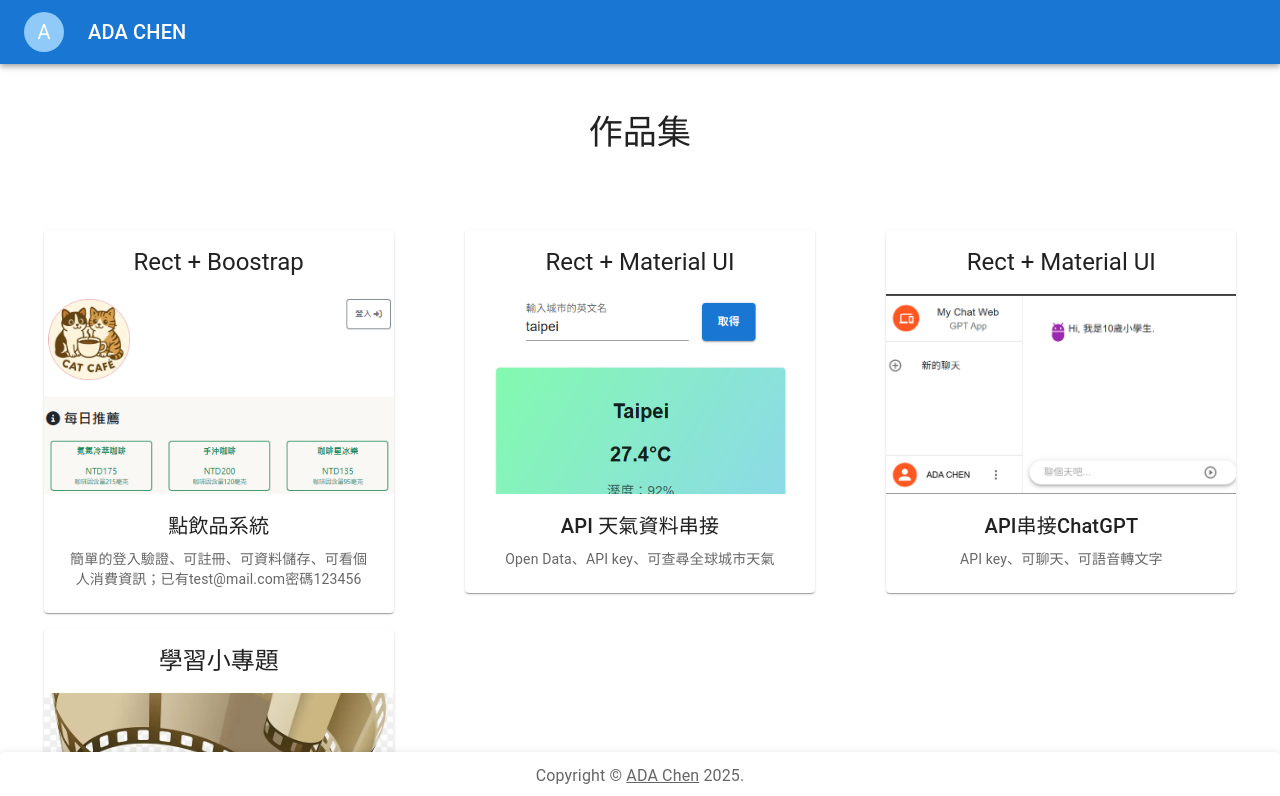
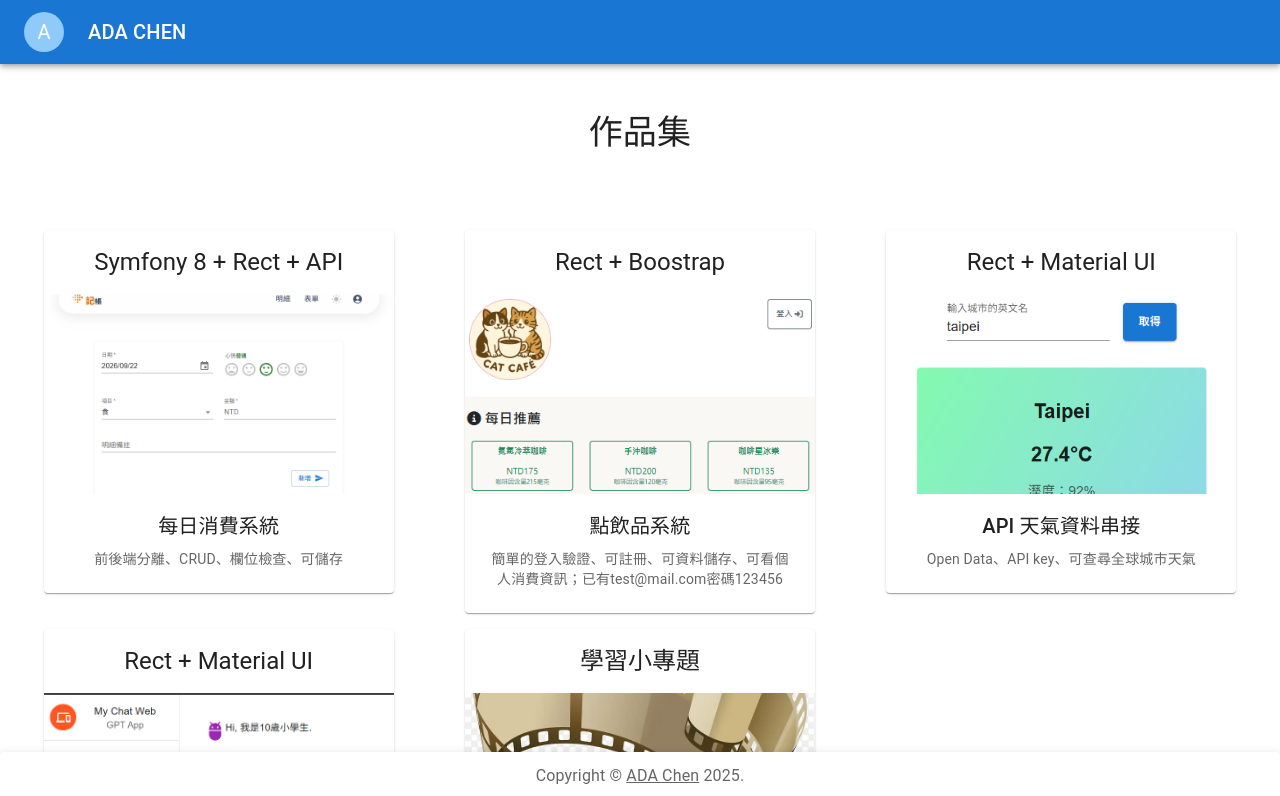
Before and after one commit to airfly626/airfly-project, a React (Vite) app: page / in a window 1280 px wide. Shown: the top 796 px of the page. Built offline with nearby package versions, Linux system fonts and the light colour scheme.

Commit message:
add daily spend

```diff
--- a/src/MainContent.jsx
+++ b/src/MainContent.jsx
@@ -11,6 +11,14 @@ import Link from '@mui/material/Link';
 
 
 const cardData = [
+    {
+        title: 'Symfony 8 + Rect + API',
+        url: 'https://www.aiirly.com/',
+        img: '/dailySpendApp.png',
+        alt: 'Daily Spend',
+        sub: '每日消費系統',
+        description: '前後端分離、CRUD、欄位檢查、可儲存'
+    },
     {
         title: 'Rect + Boostrap',
         url: 'https://airfly-cat-coffee.netlify.app/',
```
Also changed, not shown: public/dailySpendApp.png (added), 1 other file (tests, documents, lock files or other folders).
